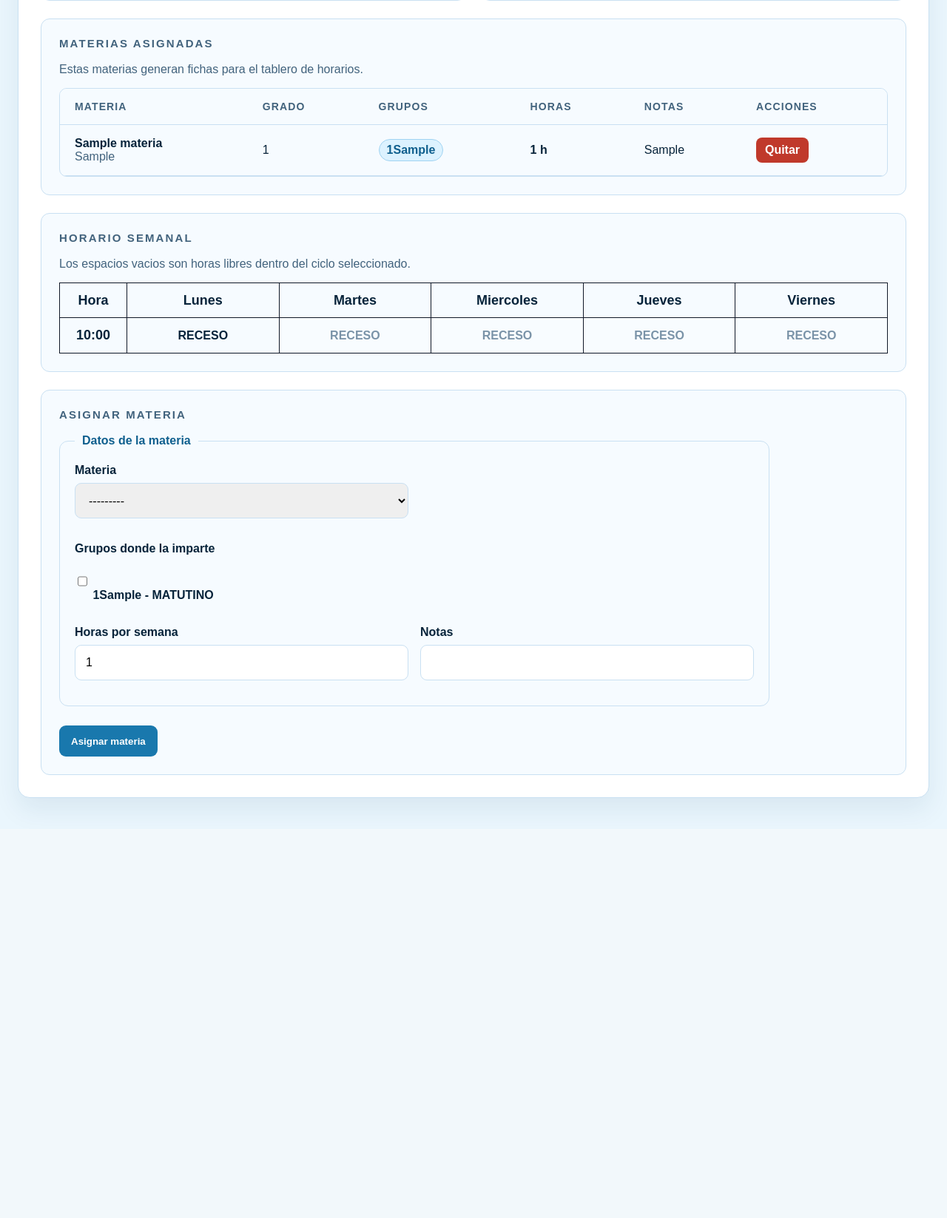
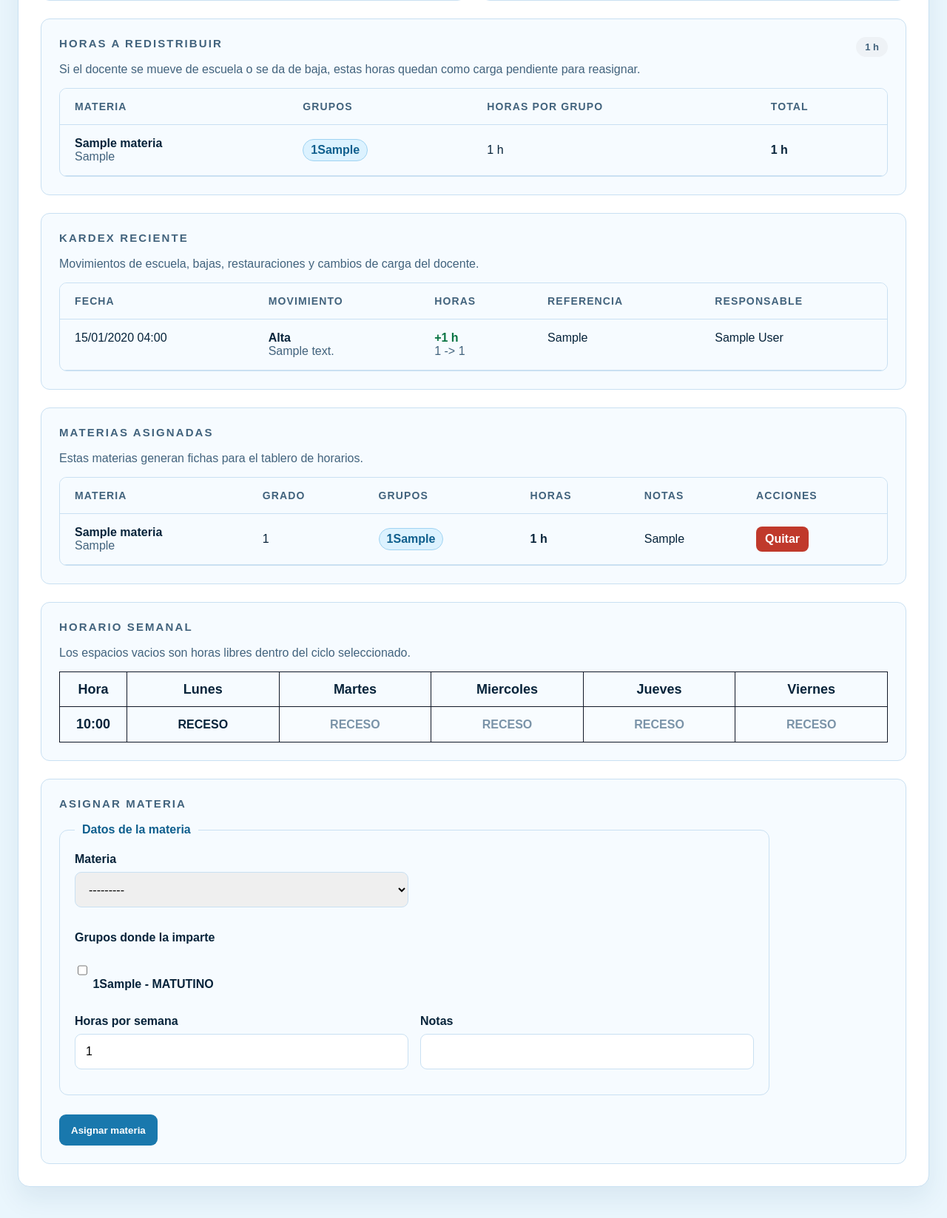
Before and after one commit to gabeMoran05-coder/SCHEDULE-PROYECT-, a Django app: page /escuela/docentes/1/ in a window 1280 px wide. Shown: the part 586-2233 px from the top of the page at 74% size. Before the commit the page ends 1693 px from the top, so only its background shows below. Run offline with Django 5.2, Linux system fonts and the light colour scheme; a user stored in the database is signed in; tables that the repository leaves empty hold one stand-in row (values such as "Sample post").

Commit message:
Add teacher movement kardex

```diff
--- a/apps/escuela/views.py
+++ b/apps/escuela/views.py
@@ -8,7 +8,7 @@ from django.shortcuts import get_object_or_404, redirect, render
 from apps.horarios.models import BloqueHorario, DiaSemana, FichaAsignacion, HorarioClase
 
 from .forms import AlumnoForm, AsignacionMateriaForm, CicloEscolarForm, DocenteForm, GrupoForm, InstitucionForm, MateriaForm
-from .models import Alumno, AsignacionDocenteMateria, CicloEscolar, ContratoDocente, Docente, Grupo, Institucion, Materia
+from .models import Alumno, AsignacionDocenteMateria, CicloEscolar, ContratoDocente, Docente, Grupo, Institucion, KardexDocente, Materia
 from .selectors import get_selected_cycle, get_selected_institution
 
 
@@ -67,6 +67,20 @@ def _apply_estado(queryset, estado):
     if estado == "todos":
         return queryset
     return queryset.filter(activo=True)
+
+
+def _registrar_kardex_docente(request, docente, tipo, referencia="", descripcion="", contrato=None, horas_antes=0, horas_despues=0):
+    KardexDocente.objects.create(
+        docente=docente,
+        contrato=contrato,
+        tipo=tipo,
+        referencia=referencia,
+        descripcion=descripcion,
+        horas_antes=horas_antes,
+        horas_despues=horas_despues,
+        horas_movimiento=horas_despues - horas_antes,
+        responsable=request.user if request.user.is_authenticated else None,
+    )
 
 
 @login_required
@@ -244,6 +258,7 @@ def docente_detalle(request, docente_id):
             if form.is_valid():
                 materia = form.cleaned_data["materia"]
                 asignacion = AsignacionDocenteMateria.objects.filter(contrato=contrato, materia=materia).first()
+                horas_antes = asignacion.horas_semanales if asignacion else 0
                 if asignacion is None:
                     asignacion = form.save(commit=False)
                     asignacion.contrato = contrato
@@ -267,11 +282,35 @@ def docente_detalle(request, docente_id):
                         },
                     )
 
+                grupos_texto = ", ".join(f"{grupo.grado}{grupo.letra}" for grupo in form.cleaned_data["grupos"])
+                _registrar_kardex_docente(
+                    request,
+                    docente,
+                    KardexDocente.TipoMovimiento.ASIGNACION,
+                    referencia=f"{materia.nombre} - {grupos_texto}",
+                    descripcion="Asignacion o ajuste de materia en el ciclo seleccionado.",
+                    contrato=contrato,
+                    horas_antes=horas_antes,
+                    horas_despues=asignacion.horas_semanales,
+                )
                 messages.success(request, "Materia asignada correctamente.")
                 return redirect("escuela:docente_detalle", docente_id=docente.id)
         elif action == "quitar_materia":
             asignacion = get_object_or_404(AsignacionDocenteMateria, id=request.POST.get("asignacion_id"), contrato=contrato)
+            materia = asignacion.materia
+            grupos_texto = ", ".join(f"{grupo.grado}{grupo.letra}" for grupo in asignacion.grupos.all())
+            horas_antes = asignacion.horas_semanales
             asignacion.delete()
+            _registrar_kardex_docente(
+                request,
+                docente,
+                KardexDocente.TipoMovimiento.RETIRO,
+                referencia=f"{materia.nombre} - {grupos_texto}",
+                descripcion="Retiro de materia asignada. Estas horas deben revisarse para redistribucion.",
+                contrato=contrato,
+                horas_antes=horas_antes,
+                horas_despues=0,
+            )
             messages.success(request, "Materia desasignada correctamente.")
             return redirect("escuela:docente_detalle", docente_id=docente.id)
     else:
@@ -297,6 +336,19 @@ def docente_detalle(request, docente_id):
         }
         for bloque in bloques
     ]
+    carga_redistribuir = []
+    for asignacion in asignaciones:
+        grupos = list(asignacion.grupos.all())
+        carga_redistribuir.append(
+            {
+                "materia": asignacion.materia,
+                "grupos": grupos,
+                "horas_por_grupo": asignacion.horas_semanales,
+                "horas_totales": asignacion.horas_semanales * len(grupos),
+            }
+        )
+    total_redistribuir = sum(item["horas_totales"] for item in carga_redistribuir)
+    kardex_docente = docente.kardex.select_related("responsable", "contrato__institucion", "contrato__ciclo")[:12]
 
     context = {
         "docente": docente,
@@ -307,6 +359,9 @@ def docente_detalle(request, docente_id):
         "horas_disponibles": horas_disponibles,
         "dias": DiaSemana.choices,
         "horario_docente": horario_docente,
+        "kardex_docente": kardex_docente,
+        "carga_redistribuir": carga_redistribuir,
+        "total_redistribuir": total_redistribuir,
     }
     return render(request, "escuela/docentes/detalle.html", context)
 
@@ -319,7 +374,7 @@ def docente_crear(request):
     if request.method == "POST" and form.is_valid():
         docente = form.save()
         if ciclo_activo:
-            ContratoDocente.objects.update_or_create(
+            contrato, _ = ContratoDocente.objects.update_or_create(
                 docente=docente,
                 institucion=ciclo_activo.institucion,
                 ciclo=ciclo_activo,
@@ -328,6 +383,16 @@ def docente_crear(request):
                     "es_tutor": form.cleaned_data["es_tutor"],
                     "activo": True,
                 },
+            )
+            _registrar_kardex_docente(
+                request,
+                docente,
+                KardexDocente.TipoMovimiento.ALTA,
+                referencia=f"{ciclo_activo.institucion.nombre} - {ciclo_activo.nombre}",
+                descripcion="Alta de docente en la escuela y ciclo seleccionados.",
+                contrato=contrato,
+                horas_antes=0,
+                horas_despues=contrato.horas_semanales,
             )
         messages.success(request, "Docente registrado correctamente.")
         return redirect("escuela:docentes")
@@ -359,8 +424,32 @@ def docente_editar(request, docente_id):
 def docente_toggle_activo(request, docente_id):
     docente = get_object_or_404(Docente, id=docente_id, contratos__institucion=get_selected_institution(request))
     if request.method == "POST":
+        contrato = docente.contratos.filter(institucion=get_selected_institution(request), ciclo=get_selected_cycle(request)).first()
+        horas_actuales = contrato.horas_semanales if contrato else 0
         docente.activo = not docente.activo
         docente.save(update_fields=["activo"])
+        if docente.activo:
+            _registrar_kardex_docente(
+                request,
+                docente,
+                KardexDocente.TipoMovimiento.RESTAURACION,
+                referencia="Restauracion de docente",
+                descripcion="El docente vuelve a estar disponible para asignaciones.",
+                contrato=contrato,
+                horas_antes=0,
+                horas_despues=horas_actuales,
+            )
+        else:
+            _registrar_kardex_docente(
+                request,
+                docente,
+                KardexDocente.TipoMovimiento.BAJA,
+                referencia="Ocultamiento o baja operativa",
+                descripcion="El docente queda oculto. Revisar sus horas para redistribucion.",
+                contrato=contrato,
+                horas_antes=horas_actuales,
+                horas_despues=0,
+            )
         messages.success(request, "Docente restaurado correctamente." if docente.activo else "Docente ocultado correctamente.")
     return redirect(request.POST.get("next") or "escuela:docentes")
 
--- a/static/css/styles.css
+++ b/static/css/styles.css
@@ -625,6 +625,18 @@ textarea:focus {
 .status-pill.off {
     background: #eef2f6;
     color: var(--muted);
+}
+
+.kardex-positive {
+    color: var(--success);
+}
+
+.kardex-negative {
+    color: var(--danger);
+}
+
+.kardex-table td {
+    vertical-align: top;
 }
 
 .form-fieldset {
--- a/templates/escuela/docentes/detalle.html
+++ b/templates/escuela/docentes/detalle.html
@@ -35,6 +35,91 @@
                 <div><dt>Disponible</dt><dd><span class="status-pill {% if horas_disponibles >= 0 %}ok{% else %}off{% endif %}">{{ horas_disponibles }} h</span></dd></div>
             </dl>
         </article>
+    </section>
+
+    <section class="detail-section">
+        <div class="section-title-row">
+            <div>
+                <h2>Horas a redistribuir</h2>
+                <p class="muted">Si el docente se mueve de escuela o se da de baja, estas horas quedan como carga pendiente para reasignar.</p>
+            </div>
+            <span class="status-pill {% if total_redistribuir %}off{% else %}ok{% endif %}">{{ total_redistribuir }} h</span>
+        </div>
+
+        <div class="table-panel">
+            <table class="table">
+                <thead>
+                    <tr>
+                        <th>Materia</th>
+                        <th>Grupos</th>
+                        <th>Horas por grupo</th>
+                        <th>Total</th>
+                    </tr>
+                </thead>
+                <tbody>
+                    {% for item in carga_redistribuir %}
+                        <tr>
+                            <td><strong>{{ item.materia.nombre }}</strong><br><span class="muted">{{ item.materia.clave }}</span></td>
+                            <td>
+                                <div class="pill-row">
+                                    {% for grupo in item.grupos %}
+                                        <span class="group-pill">{{ grupo.grado }}{{ grupo.letra }}</span>
+                                    {% endfor %}
+                                </div>
+                            </td>
+                            <td>{{ item.horas_por_grupo }} h</td>
+                            <td><strong>{{ item.horas_totales }} h</strong></td>
+                        </tr>
+                    {% empty %}
+                        <tr><td colspan="4">No hay carga para redistribuir.</td></tr>
+                    {% endfor %}
+                </tbody>
+            </table>
+        </div>
+    </section>
+
+    <section class="detail-section">
+        <div class="section-title-row">
+            <div>
+                <h2>Kardex reciente</h2>
+                <p class="muted">Movimientos de escuela, bajas, restauraciones y cambios de carga del docente.</p>
+            </div>
+        </div>
+
+        <div class="table-panel">
+            <table class="table kardex-table">
+                <thead>
+                    <tr>
+                        <th>Fecha</th>
+                        <th>Movimiento</th>
+                        <th>Horas</th>
+                        <th>Referencia</th>
+                        <th>Responsable</th>
+                    </tr>
+                </thead>
+                <tbody>
+                    {% for movimiento in kardex_docente %}
+                        <tr>
+                            <td>{{ movimiento.fecha|date:"d/m/Y H:i" }}</td>
+                            <td>
+                                <strong>{{ movimiento.get_tipo_display }}</strong>
+                                <br><span class="muted">{{ movimiento.descripcion|default:"Sin descripcion" }}</span>
+                            </td>
+                            <td>
+                                <strong class="{% if movimiento.horas_movimiento < 0 %}kardex-negative{% elif movimiento.horas_movimiento > 0 %}kardex-positive{% endif %}">
+                                    {% if movimiento.horas_movimiento > 0 %}+{% endif %}{{ movimiento.horas_movimiento }} h
+                                </strong>
+                                <br><span class="muted">{{ movimiento.horas_antes }} -> {{ movimiento.horas_despues }}</span>
+                            </td>
+                            <td>{{ movimiento.referencia|default:"Sin referencia" }}</td>
+                            <td>{% if movimiento.responsable %}{{ movimiento.responsable.get_full_name|default:movimiento.responsable.username }}{% else %}Sistema{% endif %}</td>
+                        </tr>
+                    {% empty %}
+                        <tr><td colspan="5">Todavia no hay movimientos registrados.</td></tr>
+                    {% endfor %}
+                </tbody>
+            </table>
+        </div>
     </section>
 
     <section class="detail-section">
```
Also changed, not shown: apps/escuela/models.py (+31 -0 lines), apps/escuela/migrations/0005_kardexdocente.py (added).
